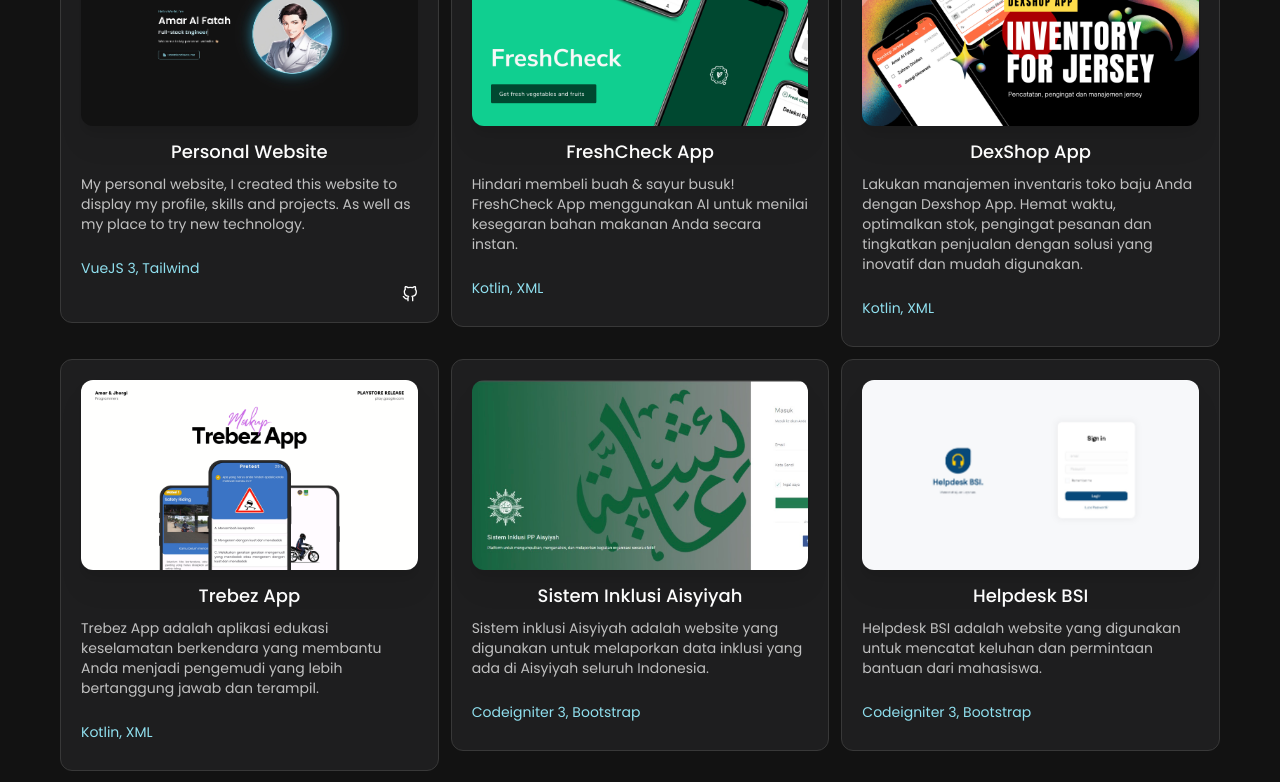
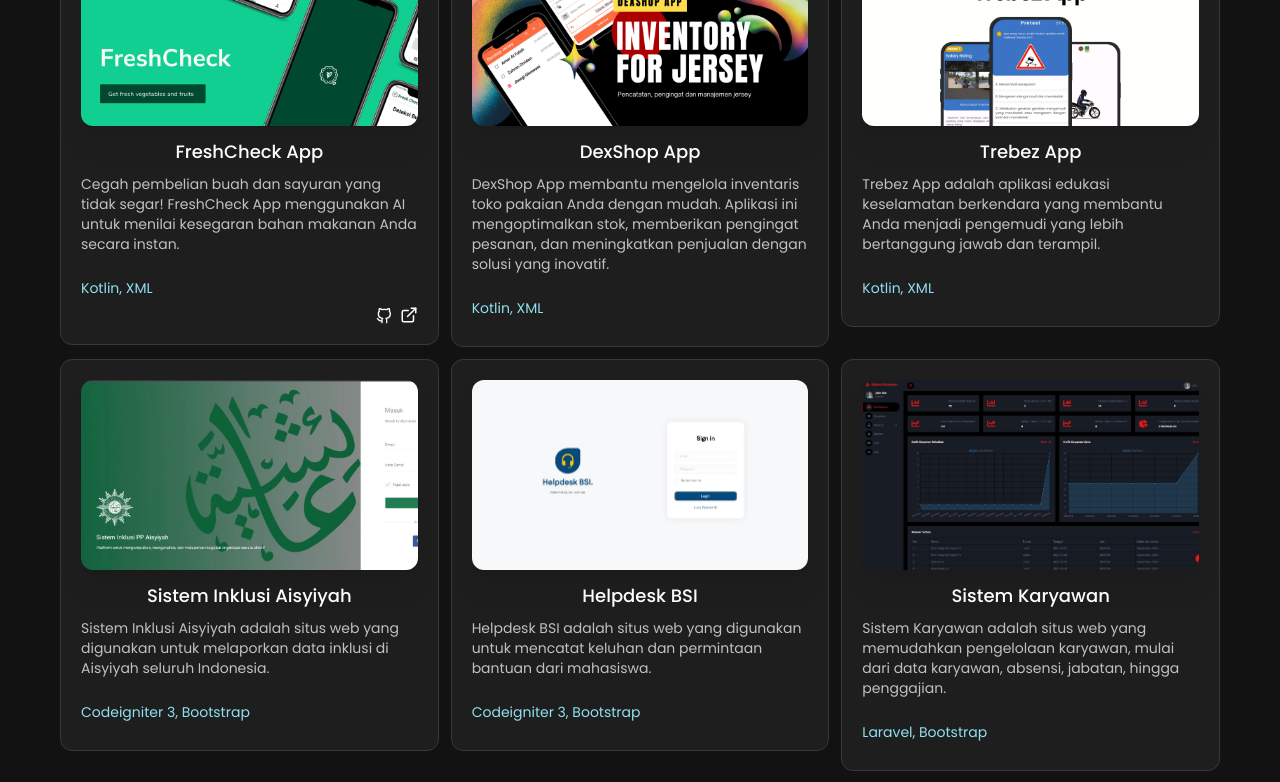
Before and after one commit to amaralfatah/portfolio-vue, a Vue app: page /portfolio in a window 1280 px wide. Shown: the part 320-1102 px from the top of the page. Built offline with nearby package versions, Linux system fonts and the light colour scheme.

Commit message:
add porto

```diff
--- a/src/views/PortfolioView.vue
+++ b/src/views/PortfolioView.vue
@@ -6,33 +6,24 @@
       items: [
         {
           id: 1,
-          name: 'Personal Website',
-          imageUrl: 'vue-portfolio',
-          status: 'My personal website, I created this website to display my profile, skills and projects. As well as my place to try new technology.',
-          tech: 'VueJS 3, Tailwind',
-          github: 'https://github.com/amaralfatah',
-          demo: 'null'
+          name: 'FreshCheck App',
+          imageUrl: 'freshcheck-app',
+          status: 'Cegah pembelian buah dan sayuran yang tidak segar! FreshCheck App menggunakan AI untuk menilai kesegaran bahan makanan Anda secara instan.',
+          tech: 'Kotlin, XML',
+          github: 'aasss',
+          demo: 'ss'
         },
         {
           id: 2,
-          name: 'FreshCheck App',
-          imageUrl: 'freshcheck-app',
-          status: 'Hindari membeli buah & sayur busuk! FreshCheck App menggunakan AI untuk menilai kesegaran bahan makanan Anda secara instan.',
+          name: 'DexShop App',
+          imageUrl: 'dexshop-app',
+          status: 'DexShop App membantu mengelola inventaris toko pakaian Anda dengan mudah. Aplikasi ini mengoptimalkan stok, memberikan pengingat pesanan, dan meningkatkan penjualan dengan solusi yang inovatif.',
           tech: 'Kotlin, XML',
           github: 'null',
           demo: 'null'
         },
         {
           id: 3,
-          name: 'DexShop App',
-          imageUrl: 'dexshop-app',
-          status: 'Lakukan manajemen inventaris toko baju Anda dengan Dexshop App. Hemat waktu, optimalkan stok, pengingat pesanan dan tingkatkan penjualan dengan solusi yang inovatif dan mudah digunakan.',
-          tech: 'Kotlin, XML',
-          github: 'null',
-          demo: 'null'
-        },
-        {
-          id: 4,
           name: 'Trebez App',
           imageUrl: 'trebez-app',
           status: 'Trebez App adalah aplikasi edukasi keselamatan berkendara yang membantu Anda menjadi pengemudi yang lebih bertanggung jawab dan terampil.',
@@ -41,20 +32,29 @@
           demo: 'null'
         },
         {
-          id: 5,
+          id: 4,
           name: 'Sistem Inklusi Aisyiyah',
           imageUrl: 'inklusi-aisyiyah',
-          status: 'Sistem inklusi Aisyiyah adalah website yang digunakan untuk melaporkan data inklusi yang ada di Aisyiyah seluruh Indonesia.',
+          status: 'Sistem Inklusi Aisyiyah adalah situs web yang digunakan untuk melaporkan data inklusi di Aisyiyah seluruh Indonesia.',
+          tech: 'Codeigniter 3, Bootstrap',
+          github: 'null',
+          demo: 'null'
+        },
+        {
+          id: 5,
+          name: 'Helpdesk BSI',
+          imageUrl: 'helpdesk-bsi',
+          status: 'Helpdesk BSI adalah situs web yang digunakan untuk mencatat keluhan dan permintaan bantuan dari mahasiswa.',
           tech: 'Codeigniter 3, Bootstrap',
           github: 'null',
           demo: 'null'
         },
         {
           id: 6,
-          name: 'Helpdesk BSI',
-          imageUrl: 'helpdesk-bsi',
-          status: 'Helpdesk BSI adalah website yang digunakan untuk mencatat keluhan dan permintaan bantuan dari mahasiswa.',
-          tech: 'Codeigniter 3, Bootstrap',
+          name: 'Sistem Karyawan',
+          imageUrl: 'sistem-karyawan',
+          status: 'Sistem Karyawan adalah situs web yang memudahkan pengelolaan karyawan, mulai dari data karyawan, absensi, jabatan, hingga penggajian.',
+          tech: 'Laravel, Bootstrap',
           github: 'null',
           demo: 'null'
         },
@@ -62,7 +62,7 @@
           id: 7,
           name: 'Posyandu Melati',
           imageUrl: 'posyandu-melati',
-          status: 'Posyandu Melati adalah sebuah website yang digunakan untuk memindahkan proses pelaporan posyandu ke platform online, sekaligus melakukan analisis data dan menghasilkan Kartu Menuju Sehat sebagai output.',
+          status: 'Posyandu Melati adalah situs web yang memindahkan proses pelaporan posyandu ke platform daring, sekaligus melakukan analisis data dan menghasilkan Kartu Menuju Sehat sebagai output.',
           tech: 'Laravel, Bootstrap',
           github: 'null',
           demo: 'null'
@@ -72,14 +72,15 @@
   },
   methods: {
     getImagePath(imageUrl) {
-      // Jika dalam environment production, gunakan path sesuai dengan subdirectory GitHub Pages
+      // Jika dalam environment production, gunakan path tanpa subdirektori GitHub Pages
       return process.env.NODE_ENV === 'production'
-        ? `/portfolio-vue/img/portfolio-${imageUrl}.png`
+        ? `/img/portfolio-${imageUrl}.png`
         : `/img/portfolio-${imageUrl}.png`;
     }
   }
 }
 </script>
+
 
 <template>
   <div class="px-5 py-5 md:px-12 md:py-10 text-left text-white mx-3">
@@ -94,13 +95,14 @@
       </header>
       <section>
         <div>
-          <div class="grid grid-cols-1 gap-4 pb-32 md:grid-cols-3 md:gap-3 xl:grid-cols-3 xl:gap-3 2xl:gap-5 fade-zoom-in">
+          <div
+            class="grid grid-cols-1 gap-4 pb-32 md:grid-cols-3 md:gap-3 xl:grid-cols-3 xl:gap-3 2xl:gap-5 fade-zoom-in">
             <div v-for="item in items" :key="item.id">
               <div
                 class="item-card flex flex-col items-center gap-2 rounded bg-[#1e1e1f] hover:bg-[#282828] border border-[#383838] rounded-xl text-white md:gap-3 px-5 py-5 lg:px-5 ">
                 <div class="flex h-12 w-12 items-center justify-center p-0 h-full w-full lg:p-0 zoom-in">
-                  <img :alt="`Gambar ${item.name}`" loading="lazy" decoding="async" data-nimg="1" class="drop-shadow-xl rounded rounded-xl"
-                    :src="getImagePath(item.imageUrl)">
+                  <img :alt="`Gambar ${item.name}`" loading="lazy" decoding="async" data-nimg="1"
+                    class="drop-shadow-xl rounded rounded-xl" :src="getImagePath(item.imageUrl)">
                 </div>
                 <div class="w-full flex flex-col gap-2 items-center text-sm md:text-base lg:text-lg">
                   <div class="title-text font-medium text-secondary">{{ item.name }}
@@ -112,25 +114,25 @@
                   </div>
                   <div class="w-full flex justify-end">
                     <div class="flex cursor-pointer items-end gap-2 text-primary">
-                      <a v-if="item.github !== 'null'"
-                        :href="item.github" target="_blank" rel="noreferrer"
+                      <a v-if="item.github !== 'null'" :href="item.github" target="_blank" rel="noreferrer"
                         title="View github repository" class="transition-all hover:text-accent">
-                        <svg stroke="currentColor"
-                          fill="none" stroke-width="2" viewBox="0 0 24 24" stroke-linecap="round" stroke-linejoin="round"
-                          height="16" width="16" xmlns="http://www.w3.org/2000/svg">
+                        <svg stroke="currentColor" fill="none" stroke-width="2" viewBox="0 0 24 24"
+                          stroke-linecap="round" stroke-linejoin="round" height="16" width="16"
+                          xmlns="http://www.w3.org/2000/svg">
                           <path
                             d="M9 19c-5 1.5-5-2.5-7-3m14 6v-3.87a3.37 3.37 0 0 0-.94-2.61c3.14-.35 6.44-1.54 6.44-7A5.44 5.44 0 0 0 20 4.77 5.07 5.07 0 0 0 19.91 1S18.73.65 16 2.48a13.38 13.38 0 0 0-7 0C6.27.65 5.09 1 5.09 1A5.07 5.07 0 0 0 5 4.77a5.44 5.44 0 0 0-1.5 3.78c0 5.42 3.3 6.61 6.44 7A3.37 3.37 0 0 0 9 18.13V22">
                           </path>
                         </svg></a>
                       <a v-if="item.demo !== 'null'" :href="item.demo" target="_blank" rel="noreferrer"
                         title="View finished project" class="transition-all hover:text-accent">
-                        <svg stroke="currentColor"
-                          fill="none" stroke-width="2" viewBox="0 0 24 24" stroke-linecap="round" stroke-linejoin="round"
-                          height="18" width="18" xmlns="http://www.w3.org/2000/svg">
+                        <svg stroke="currentColor" fill="none" stroke-width="2" viewBox="0 0 24 24"
+                          stroke-linecap="round" stroke-linejoin="round" height="18" width="18"
+                          xmlns="http://www.w3.org/2000/svg">
                           <path d="M18 13v6a2 2 0 0 1-2 2H5a2 2 0 0 1-2-2V8a2 2 0 0 1 2-2h6"></path>
                           <polyline points="15 3 21 3 21 9"></polyline>
                           <line x1="10" y1="14" x2="21" y2="3"></line>
-                      </svg></a></div>
+                        </svg></a>
+                    </div>
                   </div>
                 </div>
               </div>
@@ -147,14 +149,17 @@
   transition: transform 0.3s ease;
   transform: translateY(-8px);
 }
-svg:hover{
+
+svg:hover {
   stroke: #48CAE4;
 }
+
 @keyframes fadeZoomIn {
   0% {
     opacity: 0;
     transform: scale(0.5);
   }
+
   100% {
     opacity: 1;
     transform: scale(1);
```
Also changed, not shown: public/img/portfolio-sistem-karyawan.png (added). Lines whose indentation alone changed are shown as unchanged.
